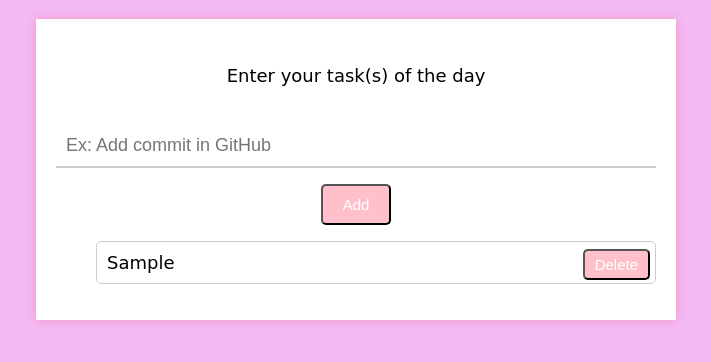
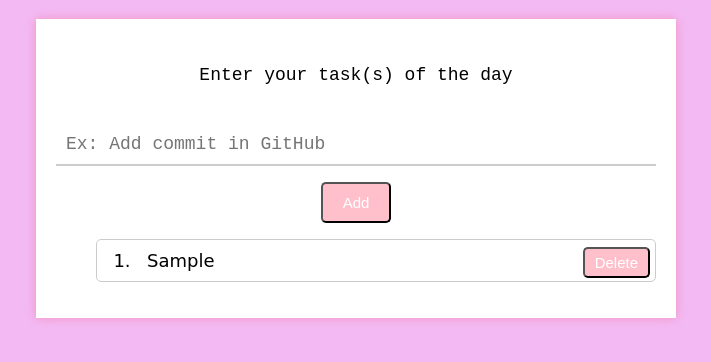
Before and after one commit to ashimaro/Front-end-code-practices, a plain HTML site: page ToDo list/index.html in a window 1280 px wide. Both pictures are taken after typing "Sample" into the empty fields and a click on the button "Add". Shown: the part 62-424 px from the top of the page, without its empty margins (284-995 px from the left). Drawn offline with Linux system fonts and the light colour scheme.

Commit message:
Update html

```diff
--- a/ToDo list/index.css
+++ b/ToDo list/index.css
@@ -28,6 +28,7 @@ p{
 }
 
 li {
+    counter-increment: my-counter; /* add a counter for each li element */
     list-style: none;
     font-size: 18px;
     margin-bottom: 10px;
@@ -37,13 +38,21 @@ li {
     position: relative;
 }
 
+li:before {
+    content: counter(my-counter) "."; /* display the counter value */
+    display: inline-block;
+    width: 30px;
+    text-align: center;
+    margin-right: 10px;
+}
+
+
 li .delete-button {
     position: absolute;
     top: 7px;
     right: 5px;
     padding: 5px 10px;
 }
-
 
 label,
 input[type="text"] {
@@ -54,6 +63,8 @@ input[type="text"] {
     border: none;
     padding: 10px;
     font-size: 18px;
+    outline: none;
+    font-family: 'Courier New', Courier, monospace;
 }
 
 input[type="text"] {
--- a/ToDo list/index.html
+++ b/ToDo list/index.html
@@ -3,7 +3,7 @@
 
 <head>
 
-    <title>My ToDo List</title>
+    <title>My To-Do List</title>
     <link rel="stylesheet" href="index.css">
 </head>
 
```
